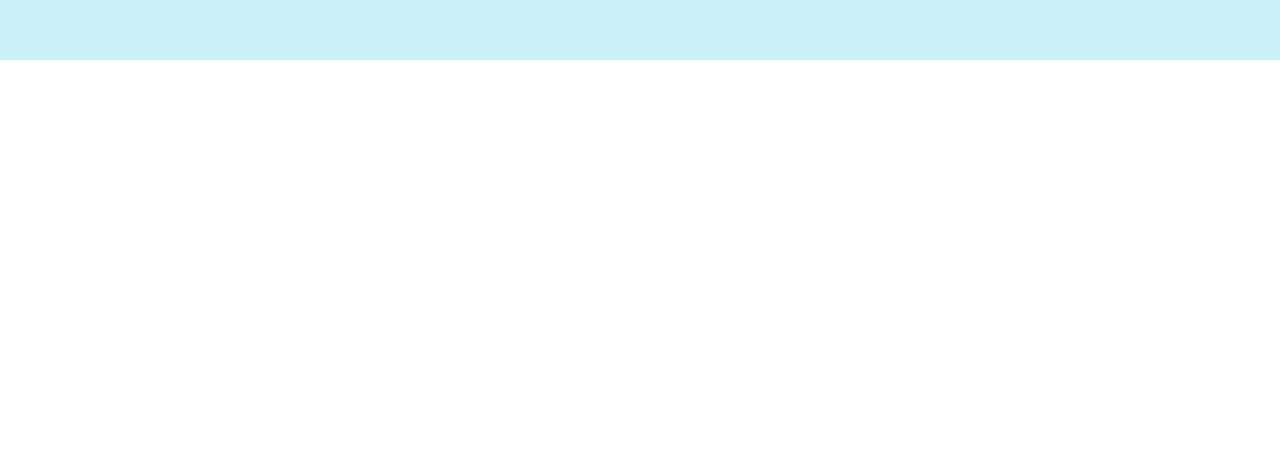
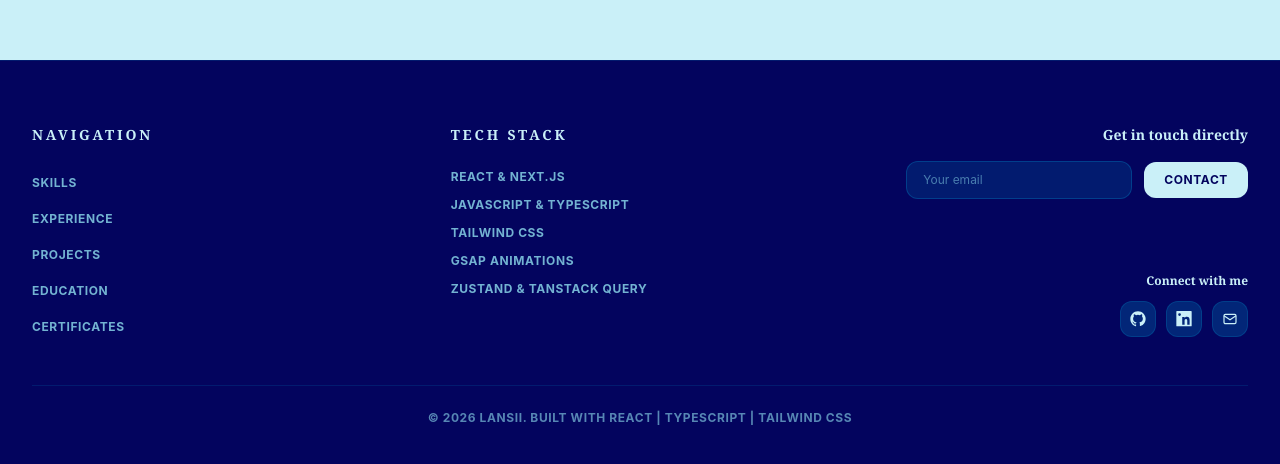
Before and after one commit to Lanssii/Portfolio, a React app: page / in a window 1280 px wide. Shown: the part 7849-8313 px from the top of the page. Before the commit the page ends 7909 px from the top, so only its background shows below. Built offline with nearby package versions, Linux system fonts and the light colour scheme; the HTML template or start-up script is replaced by a standard one.

Commit message:
feat: add Footer component with navigation, tech stack, and contact button

```diff
--- a/src/App.tsx
+++ b/src/App.tsx
@@ -2,6 +2,7 @@ import "./App.css";
 import Certificates from "./components/Certificates.tsx";
 import Contact from "./components/Contact.tsx";
 import Education from "./components/Education.tsx";
+import Footer from "./components/Footer.tsx";
 import Header from "./components/Header.tsx";
 import Hero from "./components/Hero.tsx";
 import Projects from "./components/Projects.tsx";
@@ -19,6 +20,7 @@ function App() {
       <Education />
       <Certificates />
       <Contact />
+      <Footer />
     </>
   );
 }
--- /dev/null
+++ b/src/components/Footer.tsx
@@ -0,0 +1,194 @@
+"use client";
+
+import React, { useState } from "react";
+
+const navLinks = [
+  { name: "Skills", path: "#skills" },
+  { name: "Experience", path: "#experience" },
+  { name: "Projects", path: "#projects" },
+  { name: "Education", path: "#education" },
+  { name: "Certificates", path: "#certificates" },
+];
+
+const techStack = [
+  "React & Next.js",
+  "Javascript & TypeScript",
+  "Tailwind CSS",
+  "GSAP Animations",
+  "Zustand & Tanstack Query",
+];
+
+const socialLinks = [
+  {
+    name: "GitHub",
+    href: "https://github.com/Lanssii",
+    icon: (
+      <svg
+        className="h-4 w-4 fill-current"
+        viewBox="0 0 24 24"
+        aria-hidden="true"
+      >
+        <path d="M12 .5C5.65.5.5 5.65.5 12c0 5.08 3.29 9.39 7.86 10.91.58.11.79-.25.79-.56v-2.17c-3.2.7-3.88-1.54-3.88-1.54-.53-1.33-1.28-1.68-1.28-1.68-1.04-.71.08-.7.08-.7 1.15.08 1.76 1.18 1.76 1.18 1.02 1.75 2.68 1.25 3.33.96.1-.74.4-1.25.73-1.54-2.55-.29-5.23-1.28-5.23-5.69 0-1.26.45-2.29 1.18-3.1-.12-.29-.51-1.47.11-3.06 0 0 .96-.31 3.15 1.18a10.9 10.9 0 0 1 5.74 0c2.19-1.49 3.15-1.18 3.15-1.18.62 1.59.23 2.77.11 3.06.74.81 1.18 1.84 1.18 3.1 0 4.42-2.69 5.4-5.25 5.68.41.35.78 1.04.78 2.1v3.12c0 .31.21.68.8.56A11.5 11.5 0 0 0 23.5 12C23.5 5.65 18.35.5 12 .5Z" />
+      </svg>
+    ),
+  },
+  {
+    name: "LinkedIn",
+    href: "https://www.linkedin.com/in/lana-shotashvili-834aa9384/",
+    icon: (
+      <svg
+        className="h-4 w-4 fill-current"
+        viewBox="0 0 24 24"
+        aria-hidden="true"
+      >
+        <path d="M20.45 20.45h-3.56v-5.57c0-1.33-.03-3.04-1.85-3.04-1.85 0-2.13 1.45-2.13 2.94v5.67H9.35V8.99h3.41v1.56h.05c.47-.9 1.63-1.85 3.36-1.85 3.59 0 4.25 2.36 4.25 5.43v6.32ZM5.34 7.43a2.06 2.06 0 1 1 0-4.12 2.06 2.06 0 0 1 0 4.12ZM3.56 20.45h3.57V8.99H3.56v11.46ZM22.23 0H1.77C.79 0 .5.22.5 1.2v20.6c0 .98.29 1.2 1.27 1.2h20.46c.98 0 1.27-.22 1.27-1.2V1.2C23.5.22 23.21 0 22.23 0Z" />
+      </svg>
+    ),
+  },
+  {
+    name: "Email",
+    href: "https://mail.google.com/mail/?view=cm&fs=1&to=shotashvililana@gmail.com",
+    icon: (
+      <svg
+        viewBox="0 0 24 24"
+        className="h-4 w-4"
+        fill="none"
+        stroke="currentColor"
+        strokeWidth="1.8"
+        aria-hidden="true"
+      >
+        <rect x="3" y="5" width="18" height="14" rx="2" />
+        <path d="m3 7 9 6 9-6" />
+      </svg>
+    ),
+  },
+];
+
+const Footer = () => {
+  const [email, setEmail] = useState("");
+
+  const handleSubmit = (e: React.FormEvent) => {
+    e.preventDefault();
+
+    if (!email) return;
+
+    const subject = encodeURIComponent("Contact from Portfolio");
+    const body = encodeURIComponent(
+      `Hi Lana,\n\nI would like to get in touch with you.\n\nMy email: ${email}`
+    );
+
+    window.open(
+      `https://mail.google.com/mail/?view=cm&fs=1&to=shotashvililana@gmail.com&su=${subject}&body=${body}`,
+      "_blank"
+    );
+
+    setEmail("");
+  };
+
+  return (
+    <footer className="w-full border-t border-[#0077b6]/20 bg-[#03045e] font-sans px-4 py-16 md:px-8 text-[#caf0f8]">
+      {/* Aligned to Certificates section container */}
+      <div className="mx-auto max-w-7xl">
+        <div className="grid grid-cols-1 gap-10 md:grid-cols-3">
+          {/* Column 1: Navigation */}
+          <div>
+            <h3 className="font-serif text-sm font-bold uppercase tracking-[0.2em] text-[#caf0f8]">
+              Navigation
+            </h3>
+            <ul className="mt-6 space-y-3">
+              {navLinks.map((item) => (
+                <li key={item.name}>
+                  <a
+                    href={item.path}
+                    className="text-xs font-bold uppercase tracking-wider text-[#90e0ef]/80 transition-colors hover:text-[#caf0f8]"
+                  >
+                    {item.name}
+                  </a>
+                </li>
+              ))}
+            </ul>
+          </div>
+
+          {/* Column 2: Tech Stack */}
+          <div>
+            <h3 className="font-serif text-sm font-bold uppercase tracking-[0.2em] text-[#caf0f8]">
+              Tech Stack
+            </h3>
+            <ul className="mt-6 space-y-3">
+              {techStack.map((tech) => (
+                <li
+                  key={tech}
+                  className="text-xs font-bold uppercase tracking-wider text-[#90e0ef]/80"
+                >
+                  {tech}
+                </li>
+              ))}
+            </ul>
+          </div>
+
+          {/* Column 3: Contact Form & Social Links (Aligned Right) */}
+          <div className="flex flex-col justify-between md:items-end md:text-right">
+            <div>
+              <h3 className="font-serif text-sm font-bold text-[#caf0f8]">
+                Get in touch directly
+              </h3>
+
+              <form
+                onSubmit={handleSubmit}
+                className="mt-4 flex max-w-sm items-center gap-3 md:justify-end"
+              >
+                <input
+                  type="email"
+                  value={email}
+                  onChange={(e) => setEmail(e.target.value)}
+                  placeholder="Your email"
+                  required
+                  className="w-full rounded-xl border border-[#0077b6]/40 bg-[#0077b6]/20 px-4 py-2.5 text-xs font-sans text-[#caf0f8] placeholder-[#90e0ef]/50 outline-none transition-colors focus:border-[#90e0ef]"
+                />
+                <button
+                  type="submit"
+                  className="shrink-0 rounded-xl bg-[#caf0f8] px-5 py-2.5 text-xs font-bold uppercase tracking-wider text-[#03045e] transition-all duration-300 hover:bg-[#90e0ef]"
+                >
+                  Contact
+                </button>
+              </form>
+            </div>
+
+            <div className="mt-8 md:mt-0">
+              <h4 className="font-serif text-xs font-bold text-[#caf0f8]">
+                Connect with me
+              </h4>
+              <div className="mt-3 flex items-center gap-2.5 md:justify-end">
+                {socialLinks.map((social) => (
+                  <a
+                    key={social.name}
+                    href={social.href}
+                    target={social.name === "Email" ? undefined : "_blank"}
+                    rel={
+                      social.name === "Email"
+                        ? undefined
+                        : "noopener noreferrer"
+                    }
+                    aria-label={social.name}
+                    className="flex h-9 w-9 items-center justify-center rounded-xl border border-[#0077b6]/30 bg-[#0077b6]/30 text-[#caf0f8] transition-all duration-300 hover:-translate-y-0.5 hover:border-[#90e0ef] hover:bg-[#0077b6] hover:text-white"
+                  >
+                    {social.icon}
+                  </a>
+                ))}
+              </div>
+            </div>
+          </div>
+        </div>
+
+        {/* Bottom Copyright Line */}
+        <div className="mt-12 border-t border-[#0077b6]/20 pt-6 text-center">
+          <p className="text-xs font-bold uppercase tracking-wider text-[#90e0ef]/60">
+            © 2026 Lansii. Built with React | TypeScript | Tailwind CSS
+          </p>
+        </div>
+      </div>
+    </footer>
+  );
+};
+
+export default Footer;
```
